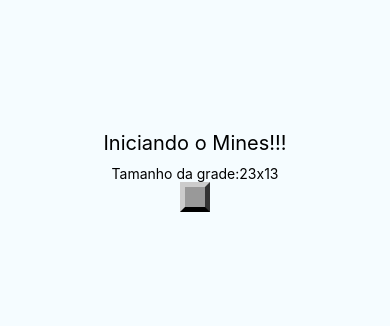
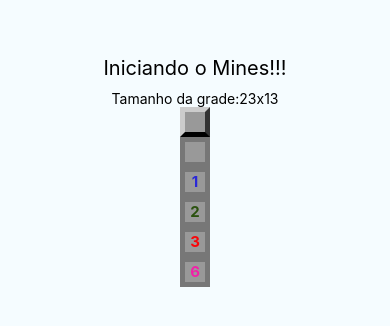
Before and after one commit to gillsonpassos/mines, a React Native app: screen / in a window 390 px wide. Shown: the part 256-582 px from the top of the page. Built offline with nearby package versions, Linux system fonts and the light colour scheme.

Commit message:
Componente Campo(Field)#02

```diff
--- a/App.tsx
+++ b/App.tsx
@@ -10,7 +10,13 @@
         <Text style={styles.welcome}>Iniciando o Mines!!!</Text>
         <Text style={styles.instructions}>Tamanho da grade:
           {params.getRowsAmount()}x{params.getColumnsAmount()}</Text>
+
         <Field />
+        <Field opened />
+        <Field opened nearMines={1} />
+        <Field opened nearMines={2} />
+        <Field opened nearMines={3} />
+        <Field opened nearMines={6} />
       </View>
     );
   }
--- a/src/components/Field.js
+++ b/src/components/Field.js
@@ -1,14 +1,27 @@
 import React from "react";
-import { View, StyleSheet } from "react-native";
+import { View, StyleSheet, Text } from "react-native";
 import params from "../params";
 
 export default props => {
+    const { mined, opened, nearMines } = props
+
     const styleField = [styles.field]
+    if (opened) styleField.push(styles.opened)
     if (styleField.length === 1) styleField.push(styles.regular)
+
+    let color = null
+    if (nearMines > 0) {
+        if (nearMines == 1) color = '#2A28D7'
+        if (nearMines == 2) color = '#2B520F'
+        if (nearMines > 2 && nearMines < 6) color = '#F9060A'
+        if (nearMines >= 6) color = '#F221A9'
+    }
 
     return (
         <View style={styleField}>
-
+            {!mined && opened && nearMines > 0 ?
+                <Text style={[styles.label, { color: color }]}>
+                    {nearMines}</Text> : false}
         </View>
     )
 }
@@ -25,5 +38,16 @@
         borderTopColor: '#CCC',
         borderRightColor: '#333',
         borderBottonColor: '#333',
+    },
+    opened: {
+        backgroundColor: '#999',
+        borderColor: '#777',
+        alignItems: 'center',
+        justifyContent: 'center'
+    },
+    label: {
+        fontWeight: 'bold',
+        fontSize: params.fontSize,
     }
+
 })
```
